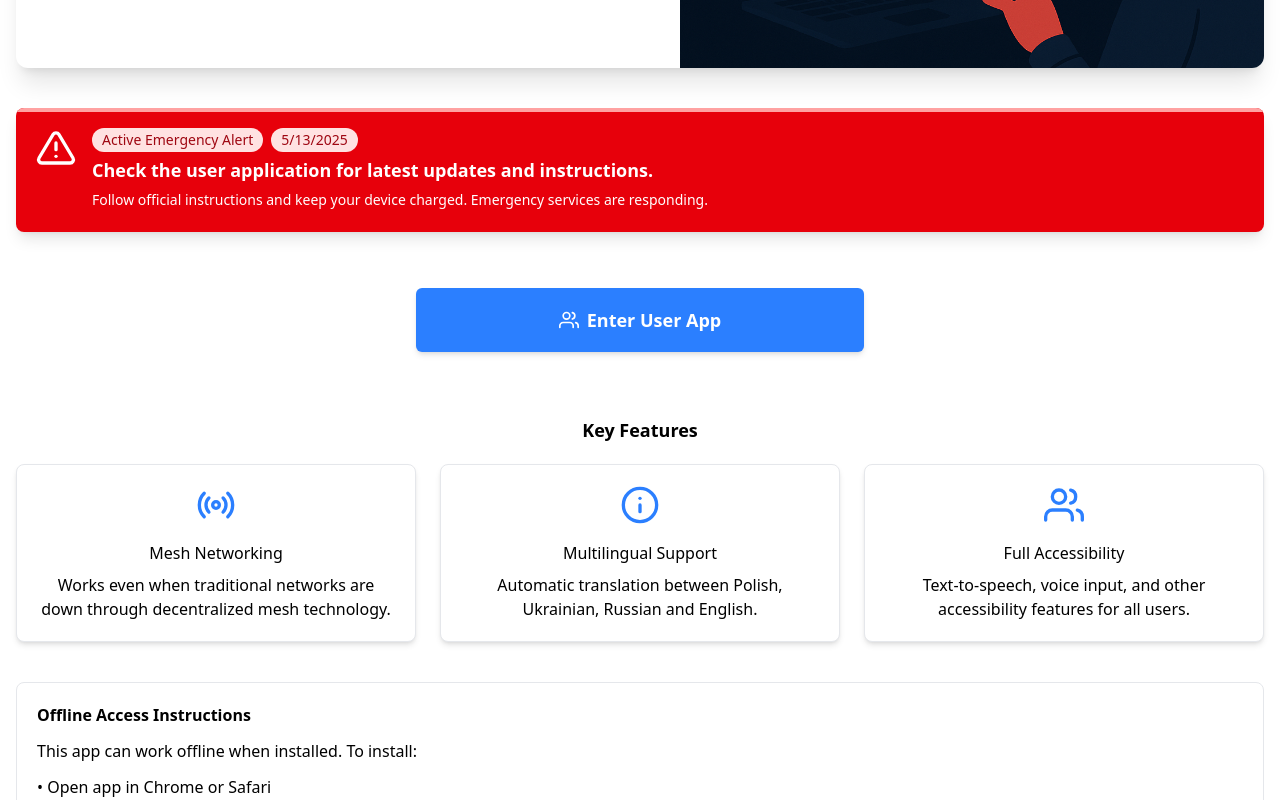
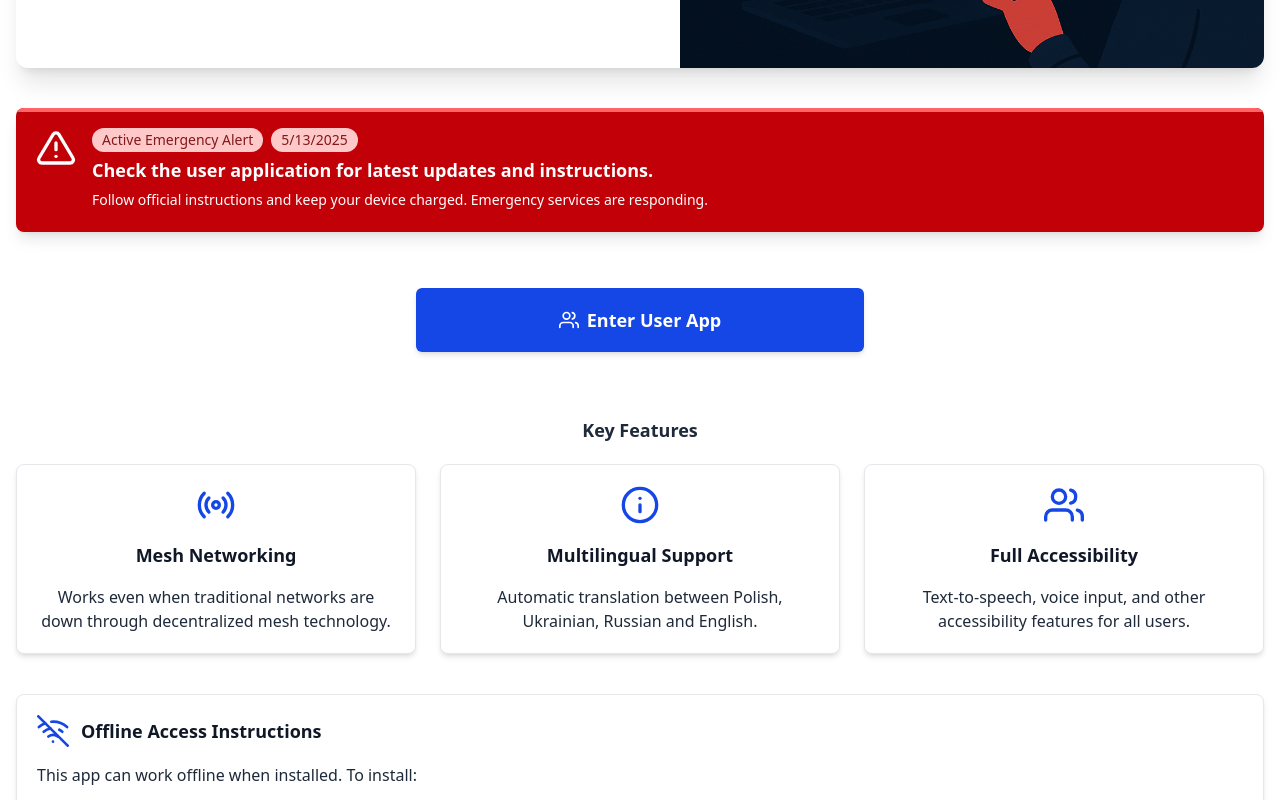
Before and after one commit to spaceit1/nowa-meshtastic, a React (Vite) app: page / in a window 1280 px wide. Shown: the part 900-1700 px from the top of the page. Built offline with nearby package versions, Linux system fonts and the light colour scheme.

Commit message:
Aktualizacja stylów komponentów UI, w tym Alert, Badge, Button, FeatureCard, LanguageSelector, ThemeToggle oraz LandingPage, aby poprawić ich wygląd w trybie jasnym i ciemnym. Zmiany obejmują m.in. kolory tła, tekstu oraz ikon.

```diff
--- a/src/components/ui/Alert.tsx
+++ b/src/components/ui/Alert.tsx
@@ -21,28 +21,28 @@ const Alert: React.FC<AlertProps> = ({
 }) => {
     const variantStyles = {
         danger: {
-            container: 'bg-red-600 text-white',
+            container: 'bg-red-700 text-white dark:bg-red-800',
             icon: FiAlertTriangle,
             badgeVariant: 'red' as const,
-            lineColor: 'bg-red-300 bg-opacity-50'
+            lineColor: 'bg-red-400 dark:bg-red-500'
         },
         warning: {
-            container: 'bg-yellow-300 text-black',
+            container: 'bg-yellow-600 text-white dark:bg-yellow-700',
             icon: FiAlertCircle,
             badgeVariant: 'yellow' as const,
-            lineColor: 'bg-yellow-300 bg-opacity-50'
+            lineColor: 'bg-yellow-400 dark:bg-yellow-500'
         },
         info: {
-            container: 'bg-blue-500 text-white',
+            container: 'bg-blue-700 text-white dark:bg-blue-800',
             icon: FiInfo,
             badgeVariant: 'blue' as const,
-            lineColor: 'bg-blue-300 bg-opacity-50'
+            lineColor: 'bg-blue-400 dark:bg-blue-500'
         },
         success: {
-            container: 'bg-green-500 text-white',
+            container: 'bg-green-700 text-white dark:bg-green-800',
             icon: FiCheckCircle,
             badgeVariant: 'emerald' as const,
-            lineColor: 'bg-green-300 bg-opacity-50'
+            lineColor: 'bg-green-400 dark:bg-green-500'
         }
     };
 
--- a/src/components/ui/Badge.tsx
+++ b/src/components/ui/Badge.tsx
@@ -22,36 +22,36 @@ const Badge: React.FC<BadgeProps> = ({
 }) => {
     const variantStyles = {
         // Neutral colors
-        slate: 'bg-slate-100 text-slate-800 dark:bg-slate-700 dark:text-slate-100',
-        gray: 'bg-gray-100 text-gray-800 dark:bg-gray-700 dark:text-gray-100',
-        zinc: 'bg-zinc-100 text-zinc-800 dark:bg-zinc-700 dark:text-zinc-100',
-        neutral: 'bg-neutral-100 text-neutral-800 dark:bg-neutral-700 dark:text-neutral-100',
-        stone: 'bg-stone-100 text-stone-800 dark:bg-stone-700 dark:text-stone-100',
+        slate: 'bg-slate-200 text-slate-900 dark:bg-slate-700 dark:text-slate-100',
+        gray: 'bg-gray-200 text-gray-900 dark:bg-gray-700 dark:text-gray-100',
+        zinc: 'bg-zinc-200 text-zinc-900 dark:bg-zinc-700 dark:text-zinc-100',
+        neutral: 'bg-neutral-200 text-neutral-900 dark:bg-neutral-700 dark:text-neutral-100',
+        stone: 'bg-stone-200 text-stone-900 dark:bg-stone-700 dark:text-stone-100',
 
         // Warm colors
-        red: 'bg-red-100 text-red-800 dark:bg-red-700 dark:text-red-100',
-        orange: 'bg-orange-100 text-orange-800 dark:bg-orange-700 dark:text-orange-100',
-        amber: 'bg-amber-100 text-amber-800 dark:bg-amber-700 dark:text-amber-100',
-        yellow: 'bg-yellow-100 text-yellow-800 dark:bg-yellow-700 dark:text-yellow-100',
-        lime: 'bg-lime-100 text-lime-800 dark:bg-lime-700 dark:text-lime-100',
+        red: 'bg-red-200 text-red-900 dark:bg-red-700 dark:text-red-100',
+        orange: 'bg-orange-200 text-orange-900 dark:bg-orange-700 dark:text-orange-100',
+        amber: 'bg-amber-200 text-amber-900 dark:bg-amber-700 dark:text-amber-100',
+        yellow: 'bg-yellow-200 text-yellow-900 dark:bg-yellow-700 dark:text-yellow-100',
+        lime: 'bg-lime-200 text-lime-900 dark:bg-lime-700 dark:text-lime-100',
 
         // Green colors
-        green: 'bg-green-100 text-green-800 dark:bg-green-700 dark:text-green-100',
-        emerald: 'bg-emerald-100 text-emerald-800 dark:bg-emerald-700 dark:text-emerald-100',
-        teal: 'bg-teal-100 text-teal-800 dark:bg-teal-700 dark:text-teal-100',
-        cyan: 'bg-cyan-100 text-cyan-800 dark:bg-cyan-700 dark:text-cyan-100',
-        sky: 'bg-sky-100 text-sky-800 dark:bg-sky-700 dark:text-sky-100',
+        green: 'bg-green-200 text-green-900 dark:bg-green-700 dark:text-green-100',
+        emerald: 'bg-emerald-200 text-emerald-900 dark:bg-emerald-700 dark:text-emerald-100',
+        teal: 'bg-teal-200 text-teal-900 dark:bg-teal-700 dark:text-teal-100',
+        cyan: 'bg-cyan-200 text-cyan-900 dark:bg-cyan-700 dark:text-cyan-100',
+        sky: 'bg-sky-200 text-sky-900 dark:bg-sky-700 dark:text-sky-100',
 
         // Blue colors
-        blue: 'bg-blue-100 text-blue-800 dark:bg-blue-700 dark:text-blue-100',
-        indigo: 'bg-indigo-100 text-indigo-800 dark:bg-indigo-700 dark:text-indigo-100',
-        violet: 'bg-violet-100 text-violet-800 dark:bg-violet-700 dark:text-violet-100',
-        purple: 'bg-purple-100 text-purple-800 dark:bg-purple-700 dark:text-purple-100',
-        fuchsia: 'bg-fuchsia-100 text-fuchsia-800 dark:bg-fuchsia-700 dark:text-fuchsia-100',
+        blue: 'bg-blue-200 text-blue-900 dark:bg-blue-700 dark:text-blue-100',
+        indigo: 'bg-indigo-200 text-indigo-900 dark:bg-indigo-700 dark:text-indigo-100',
+        violet: 'bg-violet-200 text-violet-900 dark:bg-violet-700 dark:text-violet-100',
+        purple: 'bg-purple-200 text-purple-900 dark:bg-purple-700 dark:text-purple-100',
+        fuchsia: 'bg-fuchsia-200 text-fuchsia-900 dark:bg-fuchsia-700 dark:text-fuchsia-100',
 
         // Pink colors
-        pink: 'bg-pink-100 text-pink-800 dark:bg-pink-700 dark:text-pink-100',
-        rose: 'bg-rose-100 text-rose-800 dark:bg-rose-700 dark:text-rose-100',
+        pink: 'bg-pink-200 text-pink-900 dark:bg-pink-700 dark:text-pink-100',
+        rose: 'bg-rose-200 text-rose-900 dark:bg-rose-700 dark:text-rose-100',
     };
 
     const sizeStyles = {
--- a/src/components/ui/Button.tsx
+++ b/src/components/ui/Button.tsx
@@ -28,9 +28,9 @@ const Button: React.FC<ButtonProps> = ({
     const baseStyles = 'flex items-center justify-center font-bold rounded-md shadow-md transition-all duration-200';
 
     const variantStyles = {
-        primary: 'bg-blue-500 text-white hover:bg-blue-600 hover:transform hover:-translate-y-0.5 hover:shadow-lg active:transform active:translate-y-0',
-        secondary: 'bg-purple-500 text-white hover:bg-purple-600 hover:transform hover:-translate-y-0.5 hover:shadow-lg active:transform active:translate-y-0',
-        danger: 'bg-red-500 text-white hover:bg-red-600 hover:transform hover:-translate-y-0.5 hover:shadow-lg active:transform active:translate-y-0',
+        primary: 'bg-blue-700 text-white hover:bg-blue-800 dark:bg-blue-600 dark:hover:bg-blue-700 hover:transform hover:-translate-y-0.5 hover:shadow-lg active:transform active:translate-y-0',
+        secondary: 'bg-purple-700 text-white hover:bg-purple-800 dark:bg-purple-600 dark:hover:bg-purple-700 hover:transform hover:-translate-y-0.5 hover:shadow-lg active:transform active:translate-y-0',
+        danger: 'bg-red-700 text-white hover:bg-red-800 dark:bg-red-600 dark:hover:bg-red-700 hover:transform hover:-translate-y-0.5 hover:shadow-lg active:transform active:translate-y-0',
     };
 
     const sizeStyles = {
--- /dev/null
+++ b/src/components/ui/Card.tsx
@@ -0,0 +1,88 @@
+import React from "react";
+
+interface CardProps {
+    icon?: React.ElementType;
+    title: string;
+    description?: string;
+    steps?: string[];
+    variant?: 'default' | 'feature' | 'instructions';
+    className?: string;
+    children?: React.ReactNode;
+}
+
+const Card: React.FC<CardProps> = ({
+    icon: Icon,
+    title,
+    description,
+    steps,
+    variant = 'default',
+    className = '',
+    children
+}) => {
+    const renderHeader = () => {
+        if (!Icon) return null;
+
+        if (variant === 'feature') {
+            return (
+                <div className="flex flex-col items-center mb-4">
+                    <Icon className="w-10 h-10 text-blue-700 dark:text-blue-400 mb-4" />
+                    <h3 className="font-bold text-lg text-gray-900 dark:text-gray-100">
+                        {title}
+                    </h3>
+                </div>
+            );
+        }
+
+        return (
+            <div className="flex items-center mb-4">
+                <Icon className="w-8 h-8 text-blue-700 dark:text-blue-400 mr-3" />
+                <h3 className="font-bold text-lg text-gray-900 dark:text-gray-100">
+                    {title}
+                </h3>
+            </div>
+        );
+    };
+
+    const renderContent = () => {
+        if (variant === 'feature') {
+            return (
+                <p className="text-gray-800 dark:text-gray-200">{description}</p>
+            );
+        }
+
+        return (
+            <>
+                {description && (
+                    <p className="text-gray-800 dark:text-gray-200 mb-4">
+                        {description}
+                    </p>
+                )}
+                {steps && (
+                    <div className="space-y-2">
+                        {steps.map((step, index) => (
+                            <p key={index} className="text-gray-800 dark:text-gray-200">
+                                • {step}
+                            </p>
+                        ))}
+                    </div>
+                )}
+                {children}
+            </>
+        );
+    };
+
+    return (
+        <div className={`
+            p-5 rounded-lg shadow-md
+            bg-white dark:bg-gray-800
+            border border-gray-200 dark:border-gray-700
+            ${variant === 'feature' ? 'text-center' : ''}
+            ${className}
+        `}>
+            {renderHeader()}
+            {renderContent()}
+        </div>
+    );
+};
+
+export default Card;
--- a/src/components/ui/FeatureCard.tsx
+++ b/src/components/ui/FeatureCard.tsx
@@ -9,9 +9,9 @@ interface FeatureCardProps {
 const FeatureCard: React.FC<FeatureCardProps> = ({ icon: Icon, title, description }) => {
     return (
         <div className="p-5 rounded-lg shadow-md bg-white dark:bg-gray-800 border border-gray-200 dark:border-gray-700 text-center">
-            <Icon className="w-10 h-10 text-blue-500 mb-4 mx-auto" />
-            <h4 className="font-medium text-md mb-2">{title}</h4>
-            <p>{description}</p>
+            <Icon className="w-10 h-10 text-blue-700 dark:text-blue-400 mb-4 mx-auto" />
+            <h4 className="font-medium text-md mb-2 text-gray-900 dark:text-gray-100">{title}</h4>
+            <p className="text-gray-800 dark:text-gray-200">{description}</p>
         </div>
     );
 };
--- a/src/components/ui/ThemeToggle.tsx
+++ b/src/components/ui/ThemeToggle.tsx
@@ -8,13 +8,13 @@ const ThemeToggle: React.FC = () => {
     return (
         <button
             onClick={toggleTheme}
-            className="p-2 rounded-md bg-gray-100 dark:bg-gray-700 hover:bg-gray-200 dark:hover:bg-gray-600 transition-colors"
+            className="p-2 rounded-md bg-gray-200 dark:bg-gray-800 hover:bg-gray-300 dark:hover:bg-gray-700 transition-colors"
             aria-label={isDarkMode ? "Switch to light mode" : "Switch to dark mode"}
         >
             {isDarkMode ? (
-                <FiSun className="w-5 h-5 text-yellow-500" />
+                <FiSun className="w-5 h-5 text-yellow-600 dark:text-yellow-400" />
             ) : (
-                <FiMoon className="w-5 h-5 text-blue-800" />
+                <FiMoon className="w-5 h-5 text-blue-700 dark:text-blue-400" />
             )}
         </button>
     );
--- a/src/pages/landing/LandingPage.tsx
+++ b/src/pages/landing/LandingPage.tsx
@@ -6,12 +6,13 @@ import {
     FiRadio,
     FiInfo,
     FiAlertTriangle,
-    FiArrowRight
+    FiArrowRight,
+    FiWifiOff
 } from "react-icons/fi";
 import { useLanguage } from "../../i18n/LanguageContext";
 import ThemeToggle from "../../components/ui/ThemeToggle";
 import LanguageSelector from "../../components/ui/LanguageSelector";
-import FeatureCard from "../../components/ui/FeatureCard";
+import Card from "../../components/ui/Card";
 import Button from "../../components/ui/Button";
 import Alert from "../../components/ui/Alert";
 
@@ -158,35 +159,34 @@ const LandingPage: React.FC = () => {
 
                 {/* Key features */}
                 <div className="mb-10">
-                    <h3 className="text-lg font-bold mb-5 text-center">
+                    <h3 className="text-lg font-bold mb-5 text-center text-gray-800 dark:text-gray-100">
                         {t("keyFeatures") || "Key Features"}
                     </h3>
                     <div className="grid grid-cols-1 md:grid-cols-3 gap-6">
                         {features.map((feature, idx) => (
-                            <FeatureCard
+                            <Card
                                 key={idx}
                                 icon={feature.icon}
                                 title={feature.title}
                                 description={feature.description}
+                                variant="feature"
                             />
                         ))}
                     </div>
                 </div>
 
                 {/* Offline instructions */}
-                <div className="p-5 rounded-lg bg-white dark:bg-gray-800 border border-gray-200 dark:border-gray-700 mb-6">
-                    <h3 className="font-bold text-md mb-3">
-                        {t("offlineAccess") || "Offline Access Instructions"}
-                    </h3>
-                    <p className="mb-3">
-                        {t("offlineInstructions") || "This app can work offline when installed. To install:"}
-                    </p>
-                    <div className="flex flex-col items-start space-y-2">
-                        <p>• {t("offlineStep1") || "Open app in Chrome or Safari"}</p>
-                        <p>• {t("offlineStep2") || 'Open browser menu and select "Add to Home Screen"'}</p>
-                        <p>• {t("offlineStep3") || "The app will now be available even without internet"}</p>
-                    </div>
-                </div>
+                <Card
+                    icon={FiWifiOff}
+                    title={t("offlineAccess") || "Offline Access Instructions"}
+                    description={t("offlineInstructions") || "This app can work offline when installed. To install:"}
+                    steps={[
+                        t("offlineStep1") || "Open app in Chrome or Safari",
+                        t("offlineStep2") || 'Open browser menu and select "Add to Home Screen"',
+                        t("offlineStep3") || "The app will now be available even without internet"
+                    ]}
+                    variant="instructions"
+                />
             </div>
 
             {/* Footer */}
```
Also changed, not shown: src/components/ui/LanguageSelector.tsx (+6 -6 lines), src/components/ui/OfflineInstructionsCard.tsx (added, +37 -0 lines).
